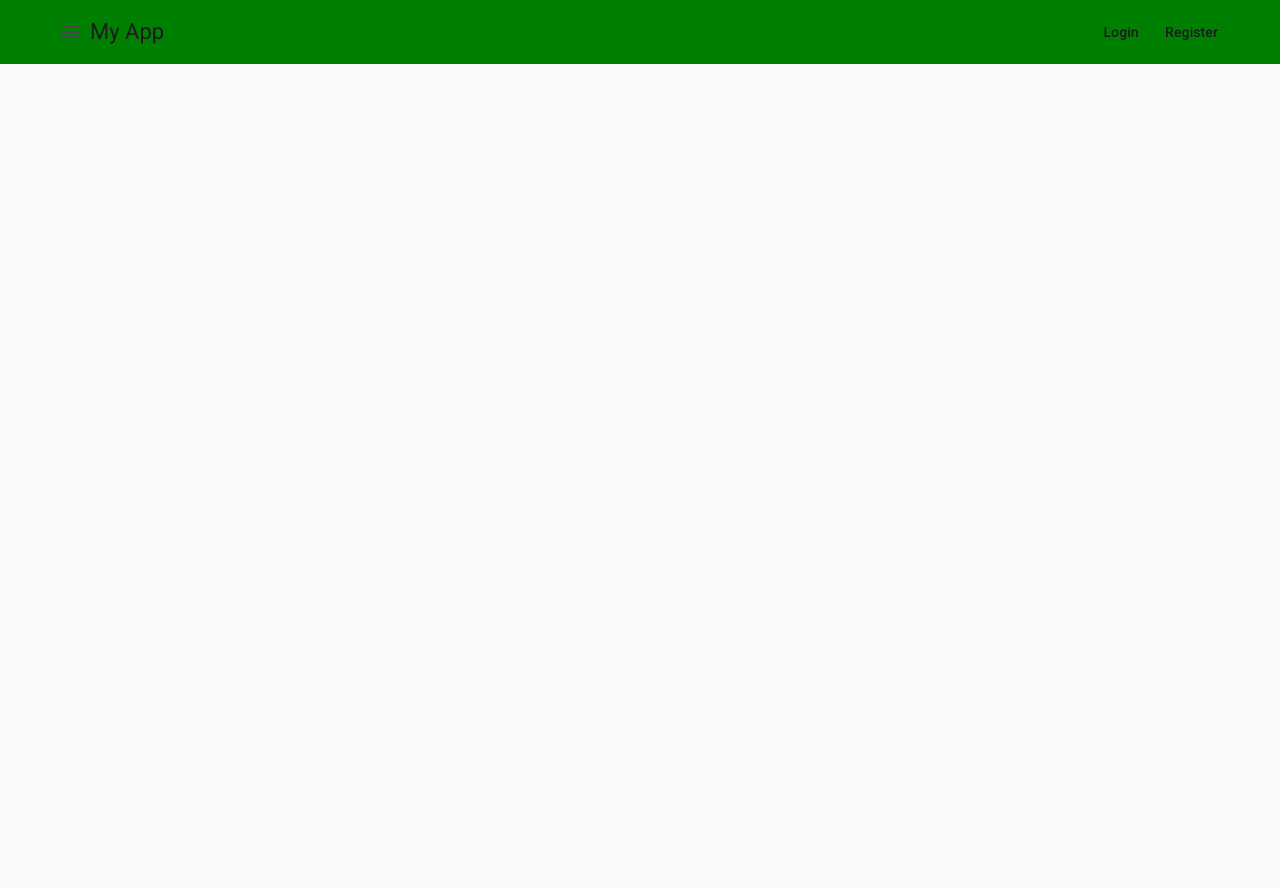
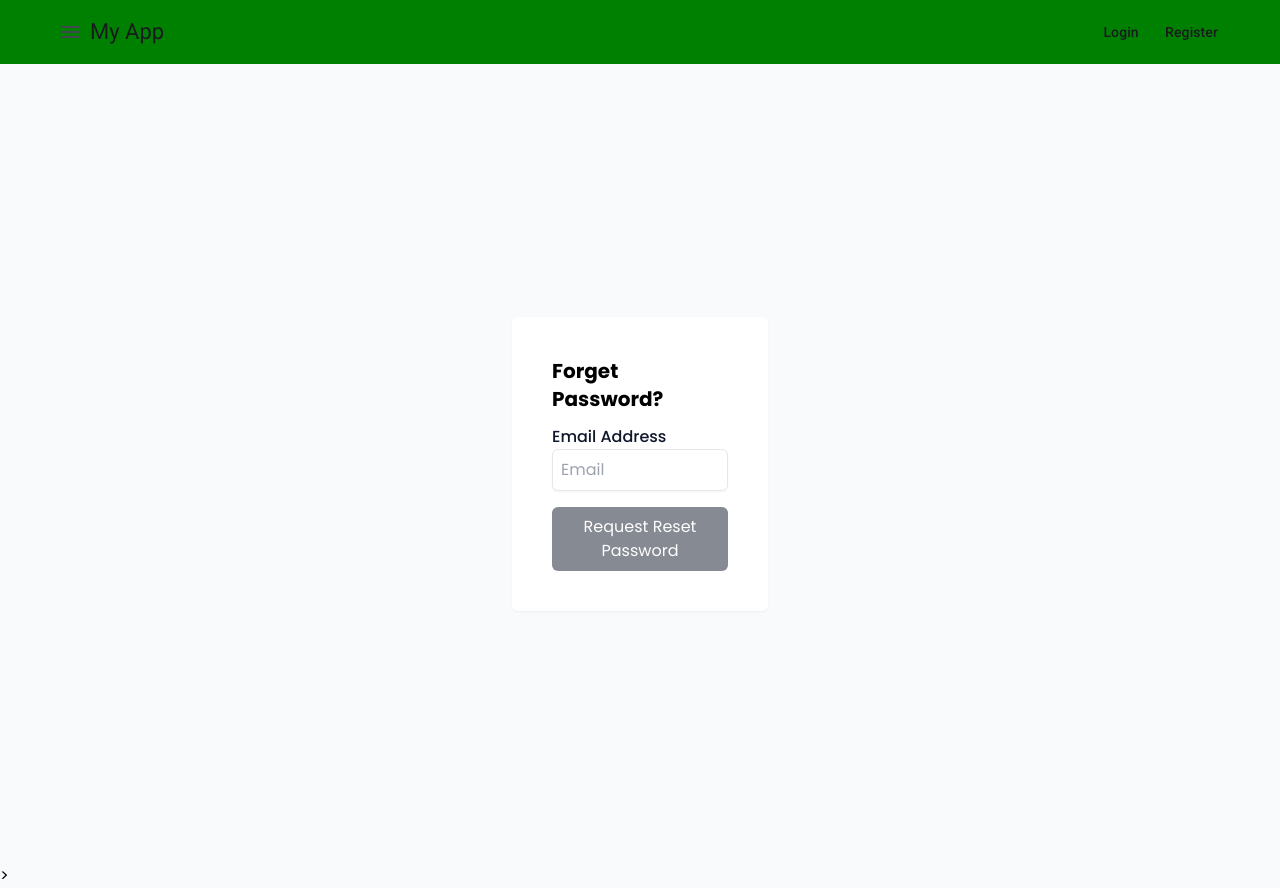
Before and after one commit to nawsish9005/JwtAuth, an Angular app in the folder client/: page /forget-password in a window 1280 px wide. Before the commit this address led to /. Before the commit the page ends 800 px from the top, so only its background shows below. Built offline with nearby package versions, Linux system fonts and the light colour scheme.

Commit message:
add forget password

```diff
--- /dev/null
+++ b/client/src/app/pages/forget-password/forget-password.component.html
@@ -0,0 +1,16 @@
+<div class="flex bg-slate-50 justify-center items-center h-screen w-screen">
+    <div class="shadow-sm w-1/5 p-10 bg-white rounded-md">
+        <h1 class="text-xl font-bold">
+            Forget Password?
+        </h1>
+
+        <p class="text-base mt-3 text-slate-900 font-medium">
+            Email Address
+        </p>
+        <input type="email" name="email" class="w-full mb-2 border-gray-200 border shadow-sm p-2 rounded-md"
+        placeholder="Email" [(ngModel)]="email">
+        <button [disabled]="!email" class="w-full disabled:opacity-50 p-2 bg-slate-900 rounded-md text-white mt-2">
+            Request Reset Password
+        </button>
+    </div>
+</div>>
--- /dev/null
+++ b/client/src/app/pages/forget-password/forget-password.component.ts
@@ -0,0 +1,45 @@
+import { Component, inject } from '@angular/core';
+import { FormsModule } from '@angular/forms';
+import { AuthService } from '../../services/auth.service';
+import { MatSnackBar, MatSnackBarModule } from '@angular/material/snack-bar';
+import { HttpErrorResponse } from '@angular/common/http';
+
+@Component({
+  selector: 'app-forget-password',
+  imports: [FormsModule, MatSnackBarModule],
+  templateUrl: './forget-password.component.html',
+  styleUrl: './forget-password.component.css'
+})
+export class ForgetPasswordComponent {
+  email!:string;
+  authService=inject(AuthService);
+  matSnackbar= inject(MatSnackBar);
+  showEmailSent=false;
+  isSubmitting=false;
+
+  forgetPassword(){
+    this.isSubmitting=true;
+    this.authService.forgetPassword(this.email).subscribe({
+      next:(response)=>{
+        if(response.isSuccess){
+          this.matSnackbar.open(response.message, "Close",{
+            duration:5000
+          })
+          this.showEmailSent=true;
+        }else{
+          this.matSnackbar.open(response.message, 'Close',{
+            duration:5000,
+          });
+        }
+      },
+      error: (error:HttpErrorResponse)=> {
+        this.matSnackbar.open(error.message, 'Close',{
+          duration:5000,
+        });
+      },
+      complete:()=>{
+        this.isSubmitting=false;
+      }
+    });
+  }
+}
--- a/client/src/app/pages/login/login.component.html
+++ b/client/src/app/pages/login/login.component.html
@@ -25,8 +25,10 @@
       </mat-icon>
     </mat-form-field>
 
+    <a routerLink="/forget-password">Forget Password?</a>
+
     <button type="submit" [disabled]="!form.valid"
-      class="w-full border border-slate-200 rounded-md disabled:bg-purple-400 py-2 px-3 bg-purple-700 text-white font-bold">
+      class="w-full mt-4 border border-slate-200 rounded-md disabled:bg-purple-400 py-2 px-3 bg-purple-700 text-white font-bold">
       Login
     </button>
 
--- /dev/null
+++ b/client/src/app/pages/reset-password/reset-password.component.html
@@ -0,0 +1 @@
+<p>reset-password works!</p>
--- a/client/src/app/services/auth.service.ts
+++ b/client/src/app/services/auth.service.ts
@@ -35,6 +35,11 @@ export class AuthService {
 
   getDetail = (): Observable<UserDetail> =>
     this.http.get<UserDetail>(`${this.apiUrl}account/detail`);
+
+  forgetPassword= (email:string): Observable<AuthResponse> =>
+    this.http.post<AuthResponse>(`${this.apiUrl}account/forget-password`, {
+      email,
+    });
 
   getUserDetail = () => {
     const token = this.getToken();
```
Also changed, not shown: client/src/app/app.routes.ts (+10 -0 lines), client/src/app/pages/reset-password/reset-password.component.ts (added, +11 -0 lines), client/src/app/pages/forget-password/forget-password.component.css (added), client/src/app/pages/reset-password/reset-password.component.css (added), 11 other files (tests, documents, lock files or other folders).
